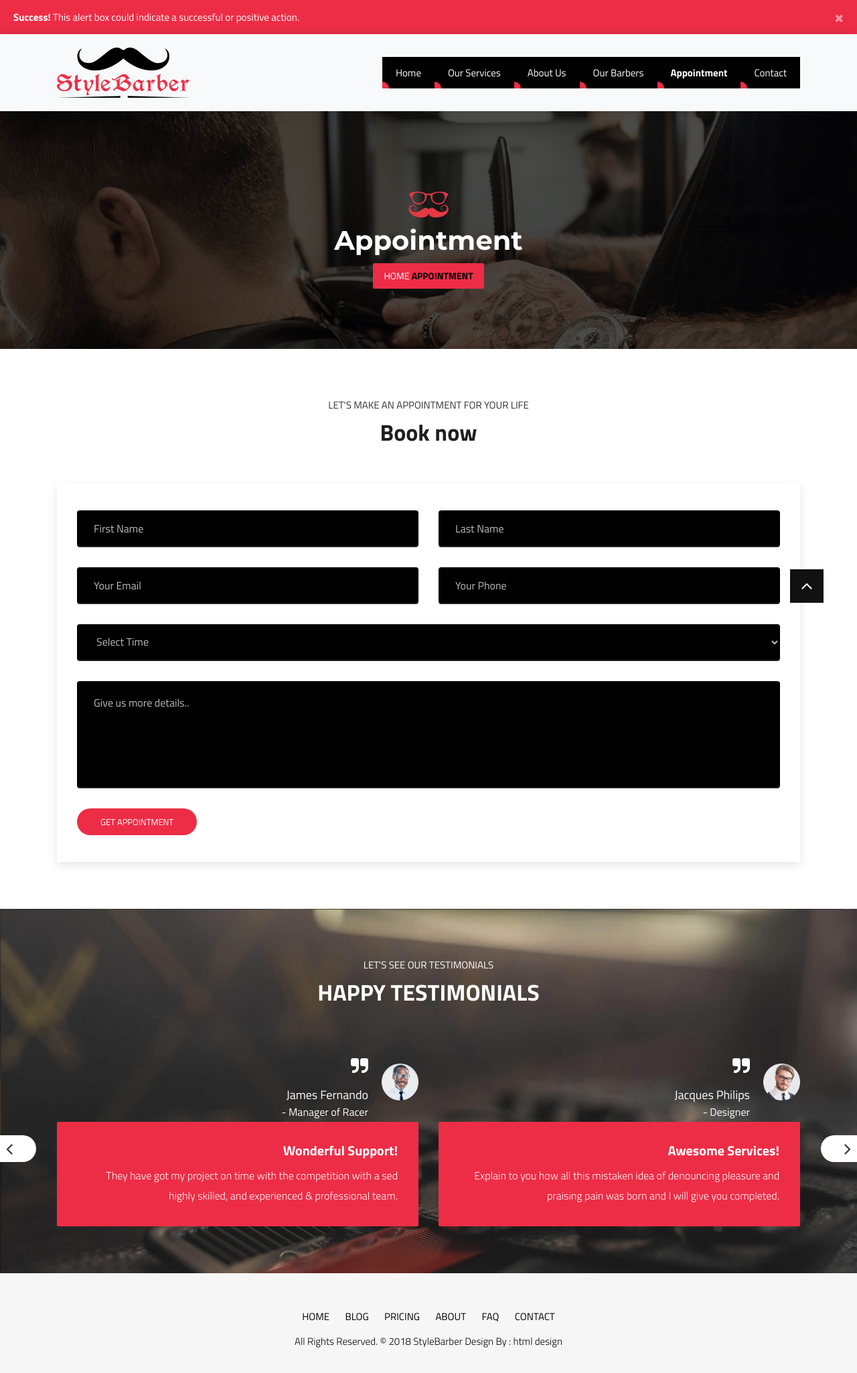
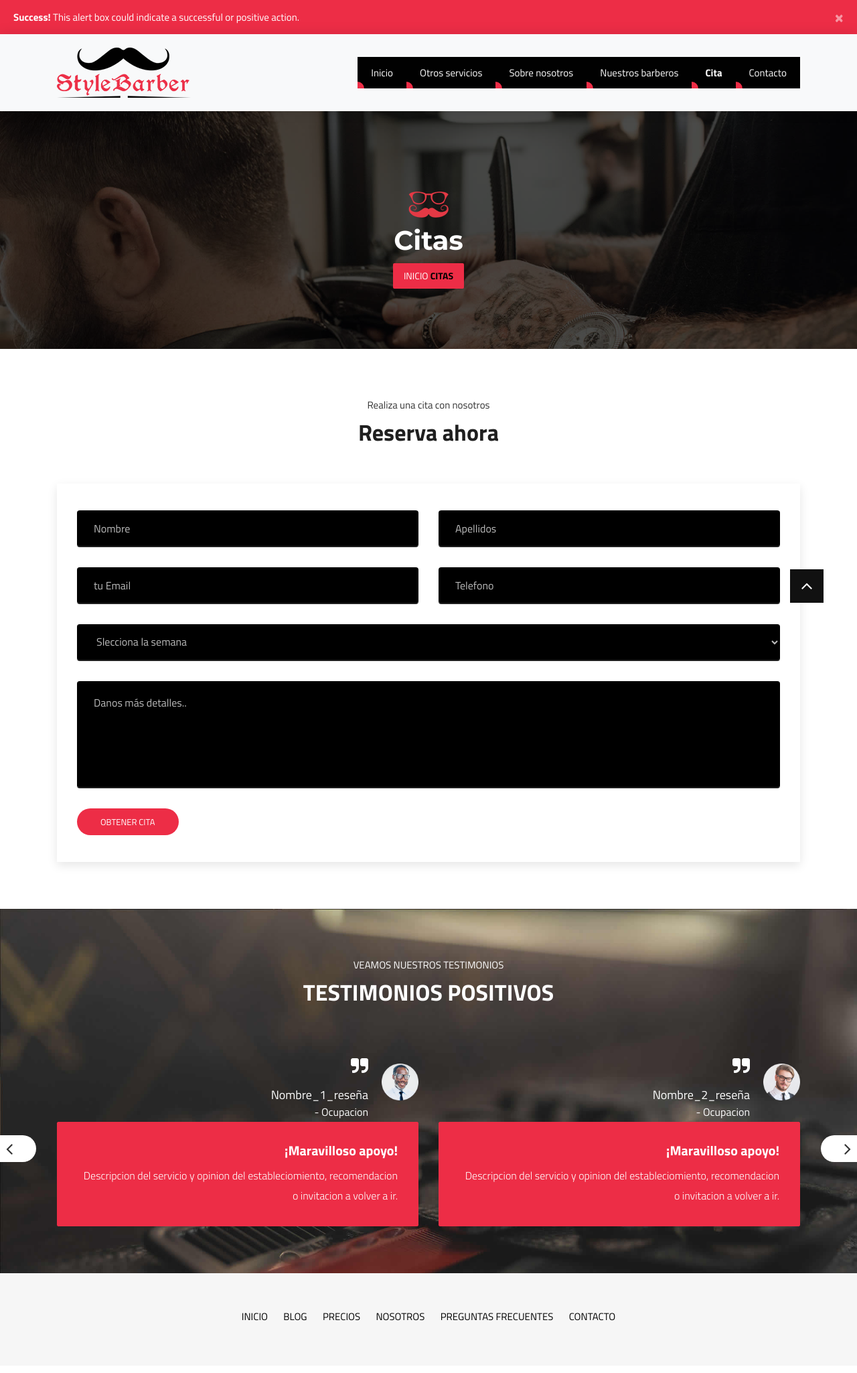
Before and after one commit to DarenHein/Barberia2, a plain HTML site: page appointment.html in a window 1280 px wide. Shown: the whole page at 67% size. Drawn offline with Linux system fonts and the light colour scheme.

Commit message:
ultimos cambios

```diff
--- a/appointment.html
+++ b/appointment.html
@@ -72,12 +72,12 @@
 				</button>
 				<div class="collapse navbar-collapse" id="navbars-rs-food">
 					<ul class="navbar-nav ml-auto">
-						<li class="nav-item"><a class="nav-link" href="index.html">Home</a></li>
-						<li class="nav-item"><a class="nav-link" href="services.html">Our Services</a></li>
-						<li class="nav-item"><a class="nav-link" href="about.html">About Us</a></li>
-						<li class="nav-item"><a class="nav-link" href="barbers.html">Our Barbers</a></li>
-						<li class="nav-item active"><a class="nav-link" href="appointment.html">Appointment</a></li>
-						<li class="nav-item"><a class="nav-link" href="contact.html">Contact</a></li>
+						<li class="nav-item"><a class="nav-link" href="index.html">Inicio</a></li>
+						<li class="nav-item"><a class="nav-link" href="services.html">Otros servicios</a></li>
+						<li class="nav-item"><a class="nav-link" href="about.html">Sobre nosotros</a></li>
+						<li class="nav-item"><a class="nav-link" href="barbers.html">Nuestros barberos</a></li>
+						<li class="nav-item active"><a class="nav-link" href="appointment.html">Cita</a></li>
+						<li class="nav-item"><a class="nav-link" href="contact.html">Contacto</a></li>
 					</ul>
 				</div>
 			</div>
@@ -97,13 +97,13 @@
 							</div>
 
 							<div class="title--heading">
-								<h1>Appointment</h1>
+								<h1>Citas</h1>
 							</div>
 							<div class="clearfix"></div>
 
 							<ol class="breadcrumb">
-								<li><a href="index-3.html">Home</a></li>
-								<li class="active">Appointment</li>
+								<li><a href="index-3.html">Inicio</a></li>
+								<li class="active">Citas</li>
 							</ol>
 						</div>
 						<!-- .title end -->
@@ -116,8 +116,9 @@
 			<div class="container">
 				<div class="section-title row text-center">
 					<div class="col-md-8 offset-md-2">
-						<small>LET'S MAKE AN APPOINTMENT FOR YOUR LIFE</small>
-						<h3>Book now</h3>
+						<small>Realiza una cita con nosotros</small>
+						<h3>Reserva ahora
+						</h3>
 					</div>
 				</div><!-- end title -->
 
@@ -128,29 +129,31 @@
 							<form id="contactform" class="" action="contact.php" name="contactform" method="post">
 								<fieldset class="row row-fluid">
 									<div class="col-lg-6 col-md-6 col-sm-6 col-xs-12">
-										<input type="text" name="first_name" id="first_name" class="form-control" placeholder="First Name">
+										<input type="text" name="first_name" id="first_name" class="form-control" placeholder="Nombre">
 									</div>
 									<div class="col-lg-6 col-md-6 col-sm-6 col-xs-12">
-										<input type="text" name="last_name" id="last_name" class="form-control" placeholder="Last Name">
+										<input type="text" name="last_name" id="last_name" class="form-control" placeholder="Apellidos">
 									</div>
 									<div class="col-lg-6 col-md-6 col-sm-6 col-xs-12">
-										<input type="email" name="email" id="email" class="form-control" placeholder="Your Email">
+										<input type="email" name="email" id="email" class="form-control" placeholder="tu Email">
 									</div>
 									<div class="col-lg-6 col-md-6 col-sm-6 col-xs-12">
-										<input type="text" name="phone" id="phone" class="form-control" placeholder="Your Phone">
+										<input type="text" name="phone" id="phone" class="form-control" placeholder="Telefono">
 									</div>
 									<div class="col-lg-12 col-md-12 col-sm-12 col-xs-12">
 										<select id="basic" class="form-control">
-											<option value="selecttime">Select Time</option>
-											<option value="Weekdays">Weekdays</option>
-											<option value="Weekend">Weekend</option>
+											<option value="selecttime">Slecciona la semana</option>
+											<option value="Weekdays">Entre semana</option>
+											<option value="Weekend">Fin de semana</option>
 										</select>
 									</div>
 									<div class="col-lg-12 col-md-12 col-sm-12 col-xs-12">
-										<textarea class="form-control" name="comments" id="comments" rows="6" placeholder="Give us more details.."></textarea>
+										<textarea class="form-control" name="comments" id="comments" rows="6" placeholder="Danos más detalles..
+										"></textarea>
 									</div>
 									<div class="form-btn text-center">
-										<button type="submit" value="SEND" id="submit" class="btn btn-light btn-radius btn-brd grd1 btn-block subt">Get Appointment</button>
+										<button type="submit" value="SEND" id="submit" class="btn btn-light btn-radius btn-brd grd1 btn-block subt">Obtener cita
+										</button>
 									</div>
 								</fieldset>
 							</form>
@@ -164,8 +167,8 @@
 			<div class="container">
 				<div class="section-title row text-center">
 					<div class="col-md-8 offset-md-2">
-						<small>LET'S SEE OUR TESTIMONIALS</small>
-						<h3>HAPPY TESTIMONIALS</h3>
+						<small>VEAMOS NUESTROS TESTIMONIOS</small>
+						<h3>TESTIMONIOS POSITIVOS</h3>
 					</div>
 				</div><!-- end title -->
 
@@ -176,11 +179,12 @@
 								<div class="testi-meta">
 									<i class="fa fa-quote-right"></i>
 									<img src="uploads/testi_01.png" alt="" class="img-responsive alignright">
-									<h4>James Fernando <small>- Manager of Racer</small></h4>
+									<h4>Nombre_1_reseña <small>- Ocupacion</small></h4>
 								</div>
 								<div class="desc">
-									<h3>Wonderful Support!</h3>
-									<p class="lead">They have got my project on time with the competition with a sed highly skilled, and experienced & professional team.</p>
+									<h3>¡Maravilloso apoyo!
+									</h3>
+									<p class="lead">Descripcion del servicio y opinion del estableciomiento, recomendacion o invitacion a volver a ir.</p>
 								</div>
 								<!-- end testi-meta -->
 							</div>
@@ -189,11 +193,11 @@
 								<div class="testi-meta">
 									<i class="fa fa-quote-right"></i>
 									<img src="uploads/testi_02.png" alt="" class="img-responsive alignright">
-									<h4>Jacques Philips <small>- Designer</small></h4>
+									<h4>Nombre_2_reseña <small>- Ocupacion</small></h4>
 								</div>
 								<div class="desc">
-									<h3>Awesome Services!</h3>
-									<p class="lead">Explain to you how all this mistaken idea of denouncing pleasure and praising pain was born and I will give you completed.</p>
+									<h3>¡Maravilloso apoyo!</h3>
+									<p class="lead">Descripcion del servicio y opinion del estableciomiento, recomendacion o invitacion a volver a ir.</p>
 								</div>
 								<!-- end testi-meta -->
 							</div>
@@ -202,11 +206,11 @@
 								<div class="testi-meta">
 									<i class="fa fa-quote-right"></i>
 									<img src="uploads/testi_03.png" alt="" class="img-responsive alignright">
-									<h4>Venanda Mercy <small>- Newyork City</small></h4>
+									<h4>Nombre_3_reseña <small>- Ocupacion</small></h4>
 								</div>
 								<div class="desc">
-									<h3>Great & Talented Team!</h3>
-									<p class="lead">The master-builder of human happines no one rejects, dislikes avoids pleasure itself, because it is very pursue pleasure. </p>
+									<h3>¡Maravilloso apoyo!</h3>
+									<p class="lead">Descripcion del servicio y opinion del estableciomiento, recomendacion o invitacion a volver a ir. </p>
 								</div>
 								<!-- end testi-meta -->
 							</div>
@@ -215,11 +219,11 @@
 								<div class="testi-meta">
 									<i class="fa fa-quote-right"></i>
 									<img src="uploads/testi_03.png" alt="" class="img-responsive alignright">
-									<h4>Venanda Mercy <small>- Newyork City</small></h4>
+									<h4>Nombre_3_reseña <small>- Ocupacion</small></h4>
 								</div>
 								<div class="desc">
-									<h3> Great & Talented Team!</h3>
-									<p class="lead">The master-builder of human happines no one rejects, dislikes avoids pleasure itself, because it is very pursue pleasure. </p>
+									<h3> ¡Maravilloso apoyo!</h3>
+									<p class="lead">Descripcion del servicio y opinion del estableciomiento, recomendacion o invitacion a volver a ir.  </p>
 								</div>
 								<!-- end testi-meta -->
 							</div>
@@ -235,14 +239,14 @@
 				<div class="footer-distributed">
 					<div class="footer-left">
 						<p class="footer-links">
-							<a href="#">Home</a>
+							<a href="#">Inicio</a>
 							<a href="#">Blog</a>
-							<a href="#">Pricing</a>
-							<a href="#">About</a>
-							<a href="#">Faq</a>
-							<a href="#">Contact</a>
+							<a href="#">Precios</a>
+							<a href="#">Nosotros</a>
+							<a href="#">Preguntas frecuentes
+							</a>
+							<a href="#">Contacto</a>
 						</p>
-						<p class="footer-company-name">All Rights Reserved. &copy; 2018 <a href="#">StyleBarber</a> Design By : <a href="https://html.design/">html design</a></p>
 					</div>
 				</div>
 			</div><!-- end container -->
```
Also changed, not shown: barbers.html (+52 -49 lines), contact.html (+17 -17 lines), index.html (+3 -3 lines).
